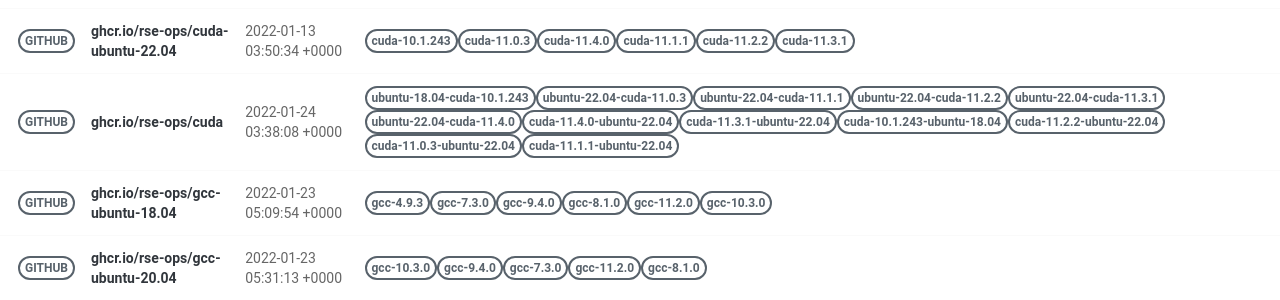
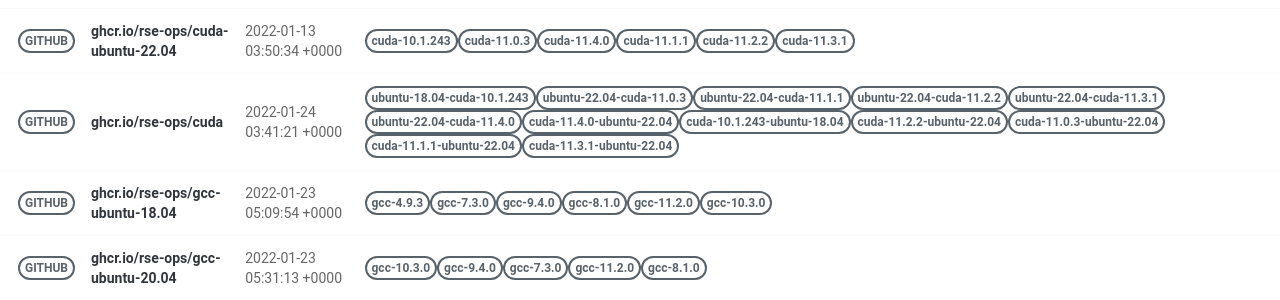
Before and after one commit to rse-ops/docker-images, a Jekyll site: the page built from pages/index.md, in a window 1280 px wide. Shown: the part 421-721 px from the top of the page. Built offline with Jekyll 4.4.1, drawn with Linux system fonts in a browser that asks for light colours; nearby versions of some CDN libraries.

Commit message:
Automated push to update library 2022-01-24

```diff
--- a/_library/ghcr.io-rse-ops-cuda.md
+++ b/_library/ghcr.io-rse-ops-cuda.md
@@ -1,7 +1,7 @@
 ---
 layout: container
 name: ghcr.io/rse-ops/cuda
-updated_at: 2022-01-24 03:38:08.082122
+updated_at: 2022-01-24 03:41:21.806169
 
 
 container_url: https://github.com/orgs/rse-ops/packages/container/package/cuda
```
Also changed, not shown: other parts of _library/ghcr.io-rse-ops-cuda.md (+3 -3 lines).
